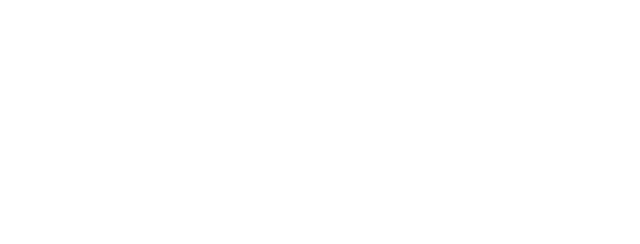
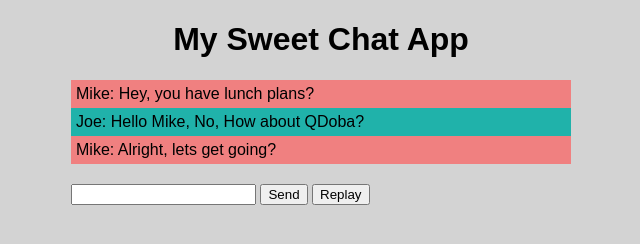
Before and after one commit to OLD-itdev160-fa2024/Ernesto-Mireles, a plain HTML site: page activity-6/index.html in a window 1280 px wide. Shown: the whole page, without its empty margins (319-959 px from the left). Drawn offline with Linux system fonts and the light colour scheme.

Commit message:
completed Activity 6

```diff
--- a/activity-5/index.html
+++ b/activity-5/index.html
@@ -48,6 +48,6 @@
 </footer>
 </div>
 </main>
-<script src="js/scripts.js"></script>
+<script src="js/scripts.js" charset="UTF-8"></script>
 </body>
 </html>
--- /dev/null
+++ b/activity-6/css/master.css
@@ -0,0 +1,24 @@
+body {
+    font-family: sans-serif;
+    max-width: 500px;
+    margin: 0 auto;
+    background-color: lightgray;
+}
+
+h1 {
+    text-align: center;
+
+}
+.messages {
+    margin-bottom: 20px;
+}
+
+.out-message{
+    padding: 5px;
+    background-color: lightcoral;
+}
+
+.in-message {
+    padding: 5px;
+    background-color: lightseagreen;
+}
--- a/activity-6/index.html
+++ b/activity-6/index.html
@@ -0,0 +1,28 @@
+<!DOCTYPE html>
+<html lang="en">
+
+<head>
+    <meta charset="UTF-8">
+    <meta name="viewport" content="width=device-width, initial-scale=1.0">
+    <meta http-equiv="X-UA-Compatible" content= "ie=edge">
+    <title>Activity 6 </title>
+    <link rel ="stylesheet" href="css/master.css">
+    <link rel ="stylesheet" href="https://fonts.googleapis.com/css?family=Open+Sans">
+</head>
+
+<body>
+<header>
+<h1> My Sweet Chat App</h1>
+</header>
+<main>
+    <section id="message-container" class ="messages"></section>
+    <section>
+        <input type = "text" id = "message-input">
+        <button type="button" id="send-button"> Send</button>
+        <button type="button" id="replay-button">Replay</button>
+    </section>
+</main>
+
+<script src="js/scripts.js"></script>
+</body>
+</html>
--- /dev/null
+++ b/activity-6/js/scripts.js
@@ -0,0 +1,106 @@
+
+var messages = [];
+
+
+var messageType = {
+    out: 'out-message',
+    in: 'in-message',
+    unknown: 'unknown-message'
+};
+
+var data =[
+{
+    type: messageType.out,
+    user: 'Mike',
+    message: 'Hey, you have lunch plans?'
+},
+{
+    type: messageType.in,
+    user: 'Joe',
+    message: 'Hello Mike, No, How about QDoba?'
+},
+{
+type: messageType.out,
+user: 'Mike',
+message: 'Alright, lets get going?'
+}
+];
+
+function Message(type, user, message){
+    this.type = type;
+    this.user = user;
+    this.message = message;
+}
+
+function createMessageElement (message){
+    var messageText = document.createTextNode(
+        message.user +': ' + message.message );
+
+    var messageEl = document.createElement('div');
+    messageEl.appendChild(messageText);
+
+    messageEl.className = message.type;
+
+    return messageEl;
+}
+
+function addMessageHandler(event){
+    var user, type;
+    var messageInput = document.getElementById ('message-input');
+    var messageContainerEl = document.getElementById('message-container');
+
+    switch (event.target.id) {
+        case 'send-button':
+        user = 'Mike';
+        type = messageType.out;
+        break;
+        case 'replay-button':
+        user = 'Joe';
+        type = messageType.in;
+        break;
+        default:
+        user= 'unknown'
+        type = messageType.unknown;
+        break;
+    };
+
+    if (messageInput.value != ''){
+
+        var message = new Message(type, user, messageInput.value);
+        messages.push(message);
+
+        var el = createMessageElement(message);
+
+        messageContainerEl.appendChild(el);
+
+        messageInput.value = '';
+    }
+}
+
+function loadSeedData() {
+    for (var i = 0; i <data.length; i++) {
+        var item = data[i];
+        var message = new Message(item.type, item.user, item.message);
+        messages.push(message);
+    }
+
+    var messagesContainerEl = document.getElementById('message-container');
+
+    for (var i = 0; i < messages.length; i++){
+        var message = messages[i];
+        var el = createMessageElement(message)
+
+        messagesContainerEl.appendChild(el);
+    }
+}
+
+var init = function() {
+
+    document.getElementById('send-button').onclick = addMessageHandler;
+    document.getElementById('replay-button').onclick = addMessageHandler;
+
+    loadSeedData();
+};
+
+
+init();
```
Also changed, not shown: activity-5/js/scripts.js (+12 -12 lines).
